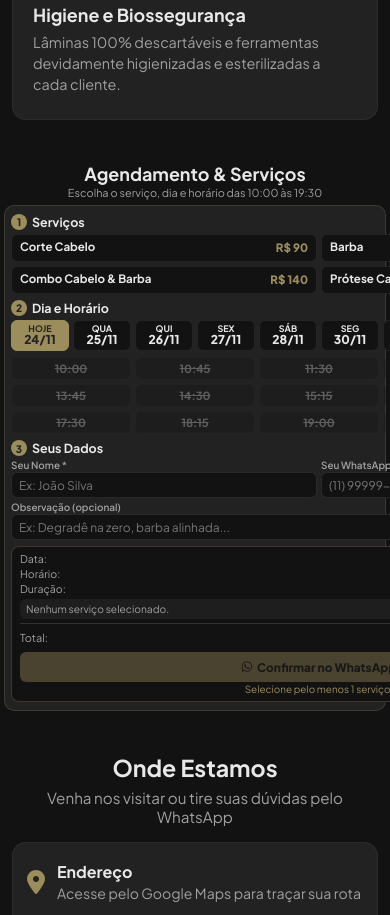
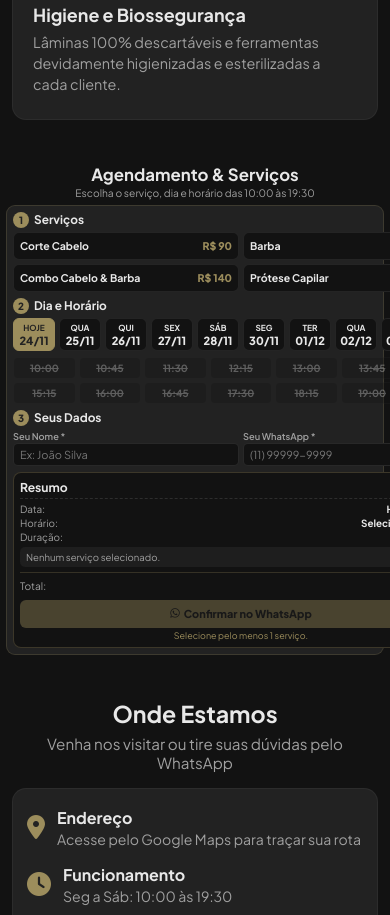
Before and after one commit to marechalmelvin71-design/aaaaaaaaas, a plain HTML site: page index.html in a window 390 px wide. Shown: the part 1367-2282 px from the top of the page. Drawn offline with Linux system fonts and the light colour scheme.

Commit message:
Add files via upload

```diff
--- a/index.html
+++ b/index.html
@@ -246,7 +246,7 @@
             line-height: 1.45;
         }
 
-        /* AGENDAMENTO */
+        /* AGENDAMENTO PEQUENO E DIRETO */
         .booking-wrapper {
             background: var(--color-charcoal);
             border: 1px solid rgba(156, 141, 92, 0.22);
@@ -258,7 +258,7 @@
         }
 
         .booking-step {
-            margin-bottom: 17px;
+            margin-bottom: 18px;
         }
 
         .booking-step:last-child {
@@ -338,17 +338,8 @@
             -webkit-overflow-scrolling: touch;
         }
 
-        .dates-scroller::-webkit-scrollbar {
-            height: 5px;
-        }
-
-        .dates-scroller::-webkit-scrollbar-thumb {
-            background: rgba(156, 141, 92, 0.35);
-            border-radius: 4px;
-        }
-
         .date-pill {
-            min-width: 66px;
+            min-width: 64px;
             background: var(--color-bg-dark);
             border: 1px solid rgba(232, 232, 232, 0.08);
             border-radius: 9px;
@@ -373,14 +364,14 @@
 
         .date-pill .day-num {
             display: block;
-            font-size: 0.98rem;
+            font-size: 0.96rem;
             font-weight: 800;
             margin-top: 1px;
         }
 
         .times-grid {
             display: grid;
-            grid-template-columns: repeat(auto-fill, minmax(68px, 1fr));
+            grid-template-columns: repeat(auto-fill, minmax(66px, 1fr));
             gap: 6px;
         }
 
@@ -439,7 +430,6 @@
             color: var(--color-ice-white);
             font-size: 15px;
             outline: none;
-            width: 100%;
         }
 
         .input-group input:focus {
@@ -706,11 +696,11 @@
             font-weight: 700;
         }
 
-        /* MOBILE */
+        /* MOBILE BEM PEQUENO */
         @media (max-width: 920px) {
             .booking-wrapper {
                 grid-template-columns: 1fr;
-                padding: 10px;
+                padding: 8px;
                 gap: 8px;
             }
             .booking-summary {
@@ -782,9 +772,9 @@
                 font-size: 1.45rem;
             }
 
-            /* AGENDAMENTO MOBILE: CURTO NA ALTURA E LARGO NAS COLUNAS */
+            /* AGENDAMENTO BEM PEQUENO NO MOBILE */
             #agendamento.section-container {
-                padding: 10px 4px;
+                padding: 12px 6px;
             }
 
             #agendamento .section-title {
@@ -792,18 +782,18 @@
             }
 
             #agendamento .section-title h2 {
-                font-size: 1.12rem;
+                font-size: 1.05rem;
                 margin-bottom: 1px;
             }
 
             #agendamento .section-title p {
-                font-size: 0.68rem;
+                font-size: 0.64rem;
             }
 
             .booking-wrapper {
-                padding: 8px 6px;
+                padding: 6px;
                 gap: 6px;
-                border-radius: 10px;
+                border-radius: 9px;
             }
 
             .booking-step {
@@ -818,32 +808,32 @@
             .step-number {
                 width: 16px;
                 height: 16px;
-                font-size: 0.64rem;
+                font-size: 0.62rem;
             }
 
             .step-header h3 {
-                font-size: 0.78rem;
+                font-size: 0.74rem;
             }
 
             .booking-services-grid {
-                grid-template-columns: repeat(2, 1fr);
+                grid-template-columns: 1fr 1fr;
                 gap: 4px;
             }
 
             .service-option {
-                padding: 4px 8px;
+                padding: 4px 6px;
                 min-height: 28px;
                 border-radius: 6px;
-                gap: 4px;
+                gap: 3px;
             }
 
             .service-option-info h4 {
-                font-size: 0.72rem;
+                font-size: 0.66rem;
                 line-height: 1.1;
             }
 
             .service-option-price {
-                font-size: 0.72rem;
+                font-size: 0.66rem;
                 margin-left: 0;
             }
 
@@ -854,39 +844,39 @@
             }
 
             .date-pill {
-                min-width: 58px;
-                padding: 3px 6px;
+                min-width: 42px;
+                padding: 3px 3px;
                 border-radius: 6px;
             }
 
             .date-pill .day-name {
-                font-size: 0.56rem;
-                line-height: 1.1;
+                font-size: 0.52rem;
             }
 
             .date-pill .day-num {
-                font-size: 0.76rem;
-                line-height: 1.15;
+                font-size: 0.7rem;
                 margin-top: 0;
             }
 
             .times-grid {
-                grid-template-columns: repeat(5, 1fr);
+                grid-template-columns: repeat(7, 1fr);
+                gap: 3px;
+            }
+
+            .time-slot {
+                padding: 3px 1px;
+                min-height: 22px;
+                font-size: 0.62rem;
+                border-radius: 5px;
+            }
+
+            .client-inputs {
+                grid-template-columns: 1fr 1fr;
                 gap: 4px;
             }
 
-            .time-slot {
-                padding: 3px 2px;
-                min-height: 23px;
-                height: 23px;
-                font-size: 0.7rem;
-                border-radius: 6px;
-                line-height: 1;
-            }
-
-            .client-inputs {
-                grid-template-columns: repeat(2, 1fr);
-                gap: 4px;
+            .input-group.full {
+                display: none;
             }
 
             .input-group {
@@ -894,49 +884,45 @@
             }
 
             .input-group label {
-                font-size: 0.62rem;
-                line-height: 1.1;
+                font-size: 0.58rem;
             }
 
             .input-group input {
-                padding: 4px 7px;
-                font-size: 12px;
-                border-radius: 6px;
-                height: 26px;
-                min-height: 26px;
+                padding: 4px 6px;
+                font-size: 11px;
+                border-radius: 5px;
             }
 
             .booking-summary {
-                padding: 6px 8px;
+                padding: 6px;
                 border-radius: 8px;
             }
 
             .booking-summary h3 {
-                display: none;
+                font-size: 0.76rem;
+                margin-bottom: 4px;
+                padding-bottom: 3px;
             }
 
             .summary-row {
                 margin-bottom: 2px;
-                font-size: 0.66rem;
-                line-height: 1.2;
+                font-size: 0.62rem;
             }
 
             .summary-services-list {
                 padding: 4px 6px;
-                margin: 4px 0;
-                min-height: 20px;
-                border-radius: 6px;
+                margin: 4px 0 5px;
+                min-height: 18px;
+                border-radius: 5px;
             }
 
             .summary-services-list p {
-                font-size: 0.64rem;
-                line-height: 1.15;
+                font-size: 0.6rem;
             }
 
             .summary-service-item {
-                font-size: 0.68rem;
+                font-size: 0.62rem;
                 margin-bottom: 1px;
-                line-height: 1.15;
             }
 
             .summary-total-box {
@@ -945,27 +931,25 @@
             }
 
             .summary-total-box span {
-                font-size: 0.68rem;
+                font-size: 0.64rem;
             }
 
             .summary-total-box strong {
-                font-size: 0.96rem;
+                font-size: 0.88rem;
             }
 
             .btn-confirm-booking {
-                padding: 5px 8px;
-                min-height: 30px;
-                height: 30px;
-                font-size: 0.74rem;
+                padding: 5px 6px;
+                min-height: 28px;
+                font-size: 0.68rem;
                 border-radius: 6px;
-                gap: 5px;
+                gap: 4px;
             }
 
             .booking-feedback {
                 margin-top: 2px;
-                font-size: 0.62rem;
-                min-height: 10px;
-                line-height: 1.1;
+                font-size: 0.56rem;
+                min-height: 8px;
             }
 
             .contact-card {
```
